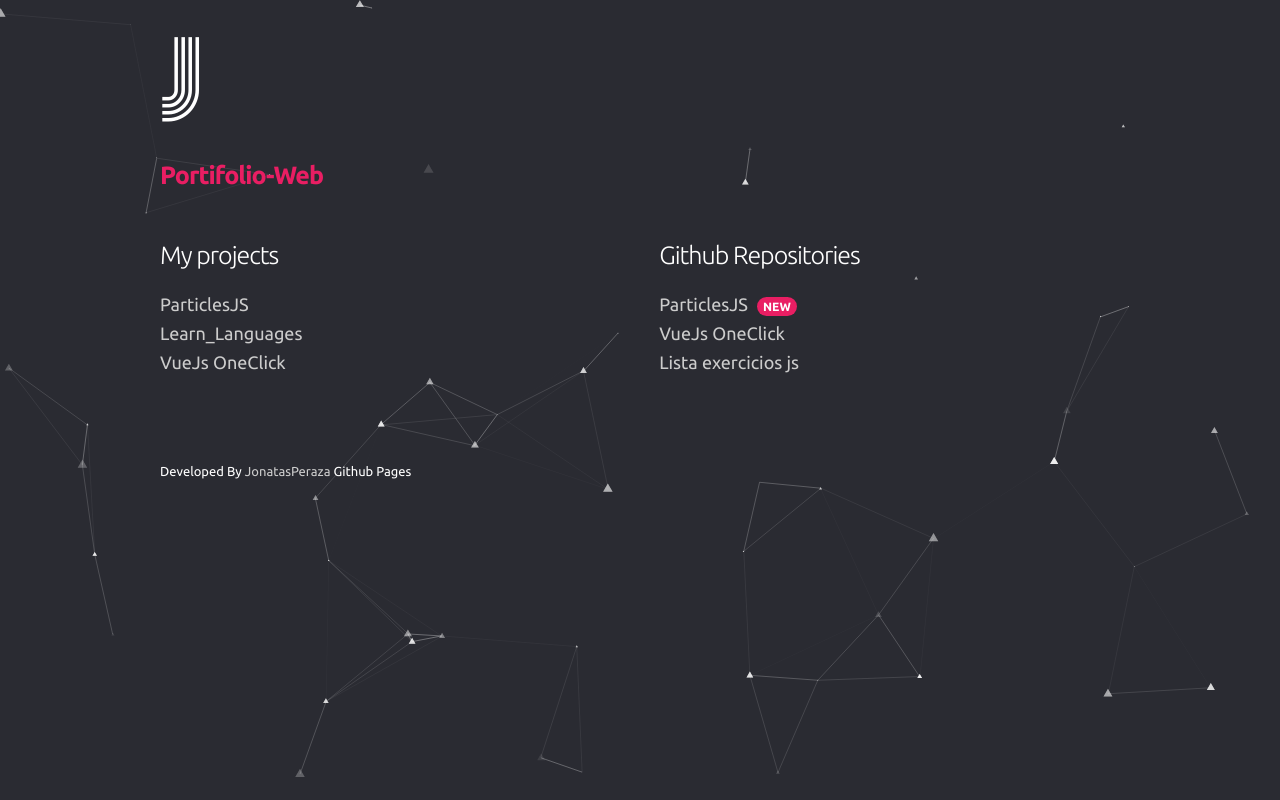
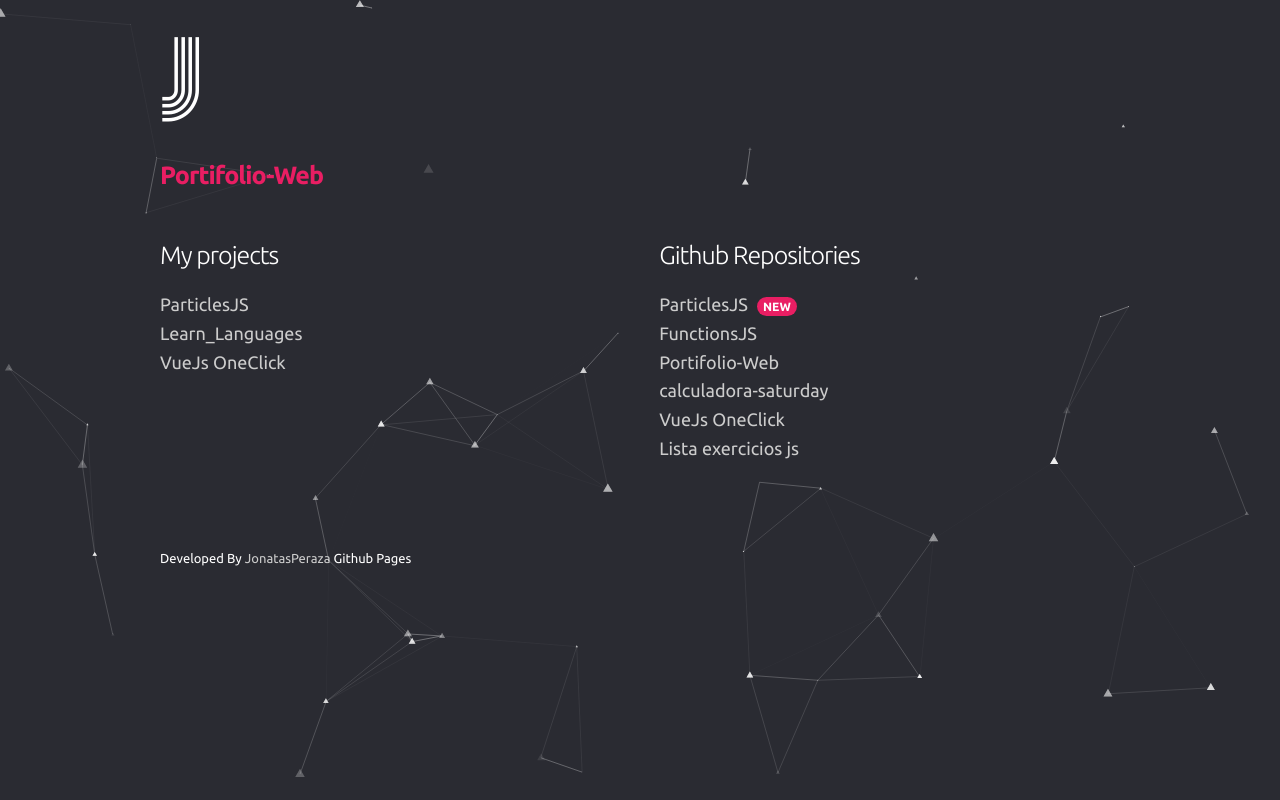
Before and after one commit to jonatasperaza/portifolio-web, a plain HTML site: page index.html in a window 1280 px wide. Drawn offline with nearby package versions, Linux system fonts and the light colour scheme.

Commit message:
update repositores

```diff
--- a/index.html
+++ b/index.html
@@ -47,6 +47,18 @@
                                     <span>NEW</span></a>
                             </li>
                             <li>
+                                <a href="https://github.com/jonatasperaza/functionsJS" target="_blank">FunctionsJS
+                                </a>
+                            </li>
+                            <li>
+                                <a href="https://github.com/jonatasperaza/portifolio-web" target="_blank">Portifolio-Web
+                                </a>
+                            </li>
+                            <li>
+                                <a href="https://github.com/jonatasperaza/calculadora-saturday" target="_blank">calculadora-saturday
+                                </a>
+                            </li>
+                            <li>
                                 <a href="https://github.com/jonatasperaza/VueJsOneClick" target="_blank">VueJs OneClick
                                 </a>
                             </li>
```
